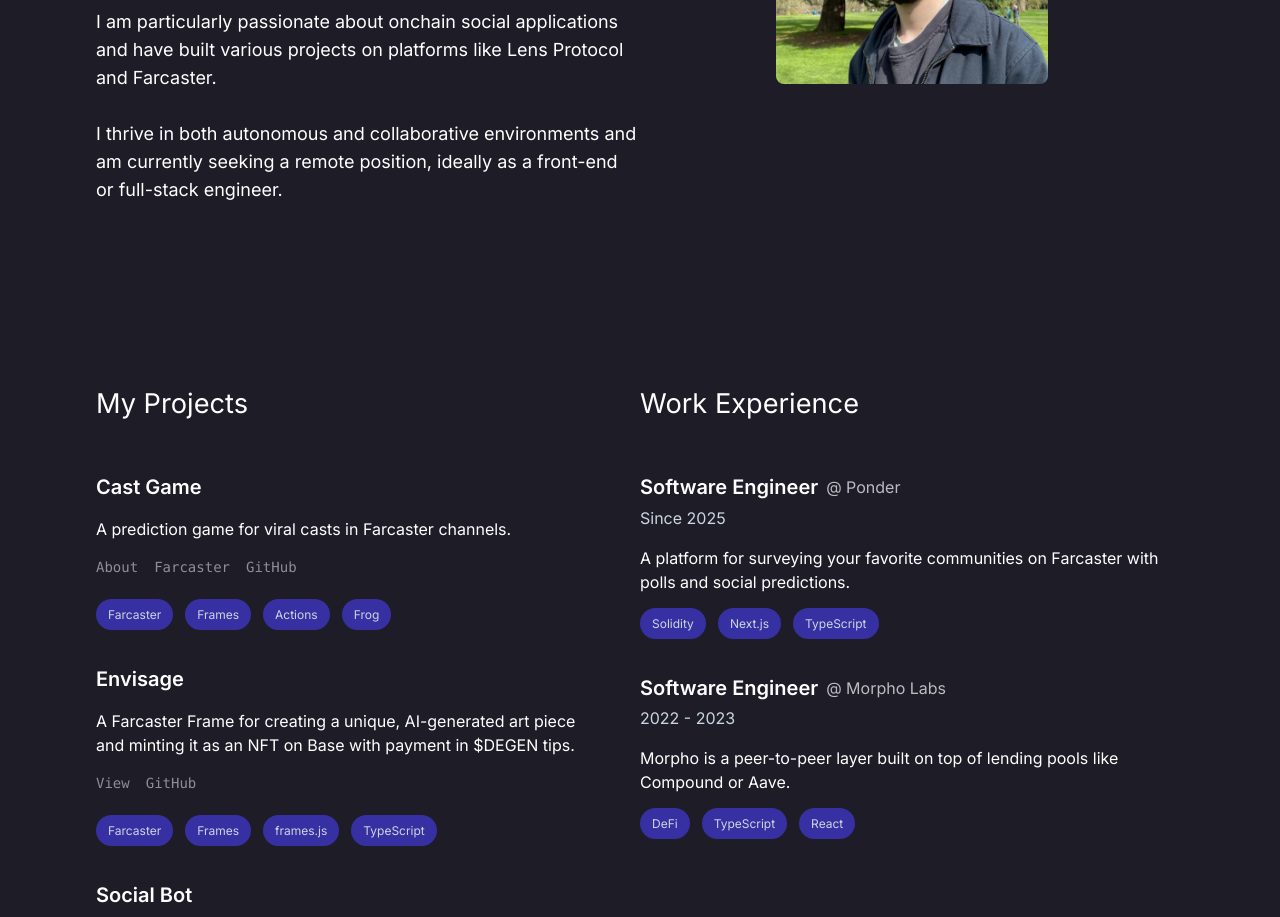
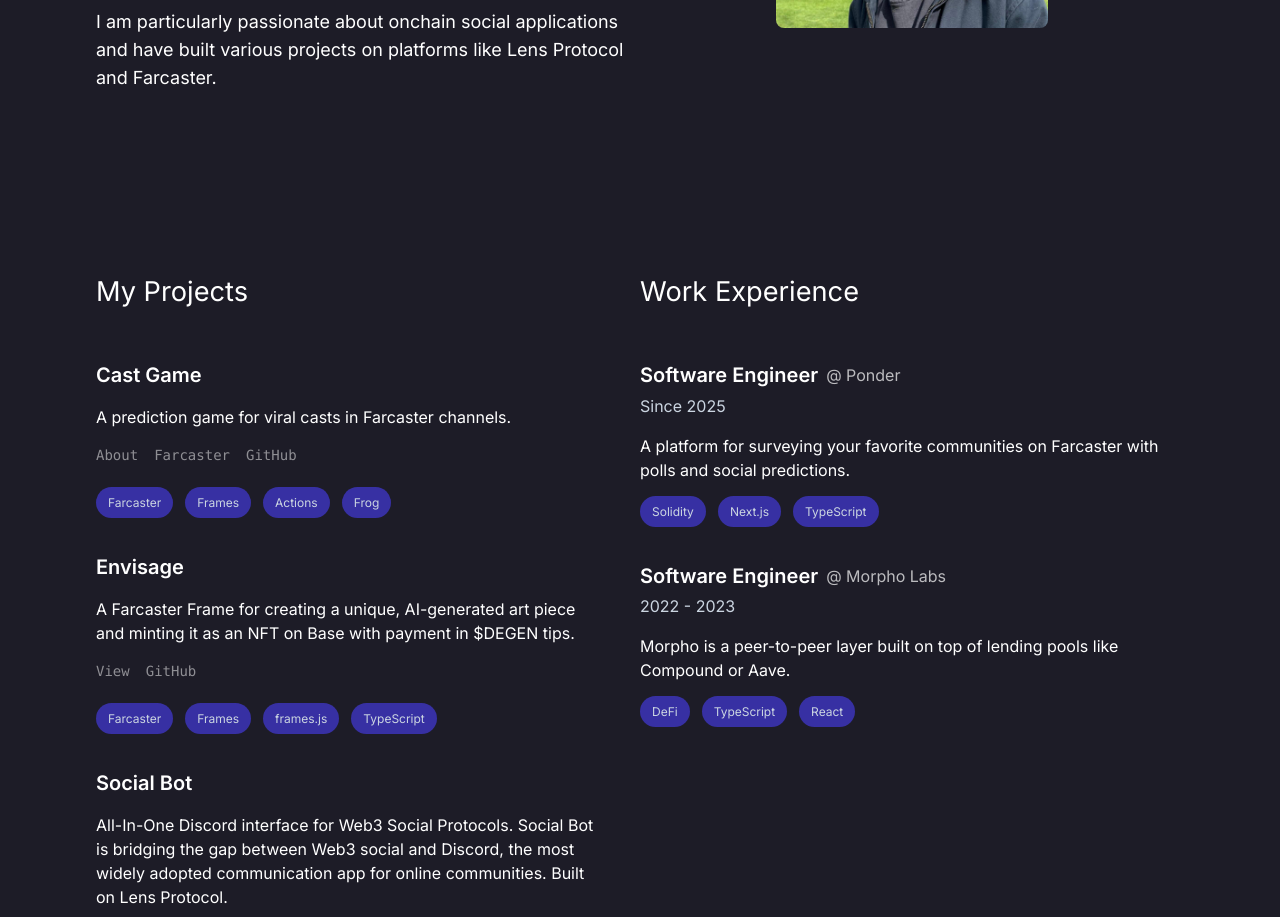
Before and after one commit to benbaessler/my-portfolio, a Next.js app: page / in a window 1280 px wide. Shown: the part 1280-2197 px from the top of the page. Built offline with nearby package versions, Linux system fonts and the light colour scheme.

Commit message:
chore: update about + remove unused code

```diff
--- a/src/components/About.tsx
+++ b/src/components/About.tsx
@@ -20,17 +20,6 @@
           <p>
             I am particularly passionate about onchain social applications and have built various projects on platforms like Lens Protocol and Farcaster.
           </p>
-          <br />
-          <p>
-            I thrive in both autonomous and collaborative environments and am currently seeking a remote position, ideally as a front-end or full-stack engineer.
-          </p>
-          {/* <br />
-          <p>
-            Aside from software development, I’m driven by entrepreneurship,
-            always seeking new challenges and innovations in the web3 space,
-            with a keen interest in shaping the future of decentralized
-            technology.
-          </p> */}
         </div>
       </div>
       {/* TODO: increase top margin */}
```
